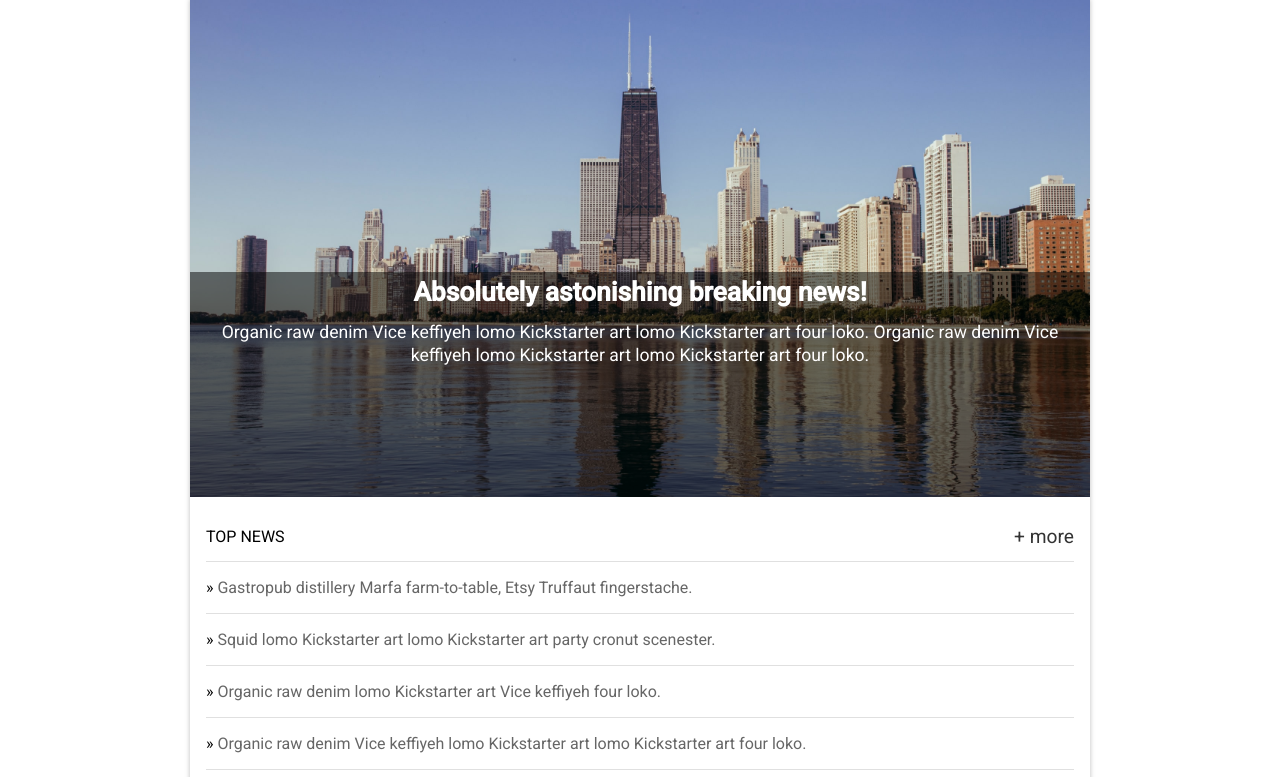
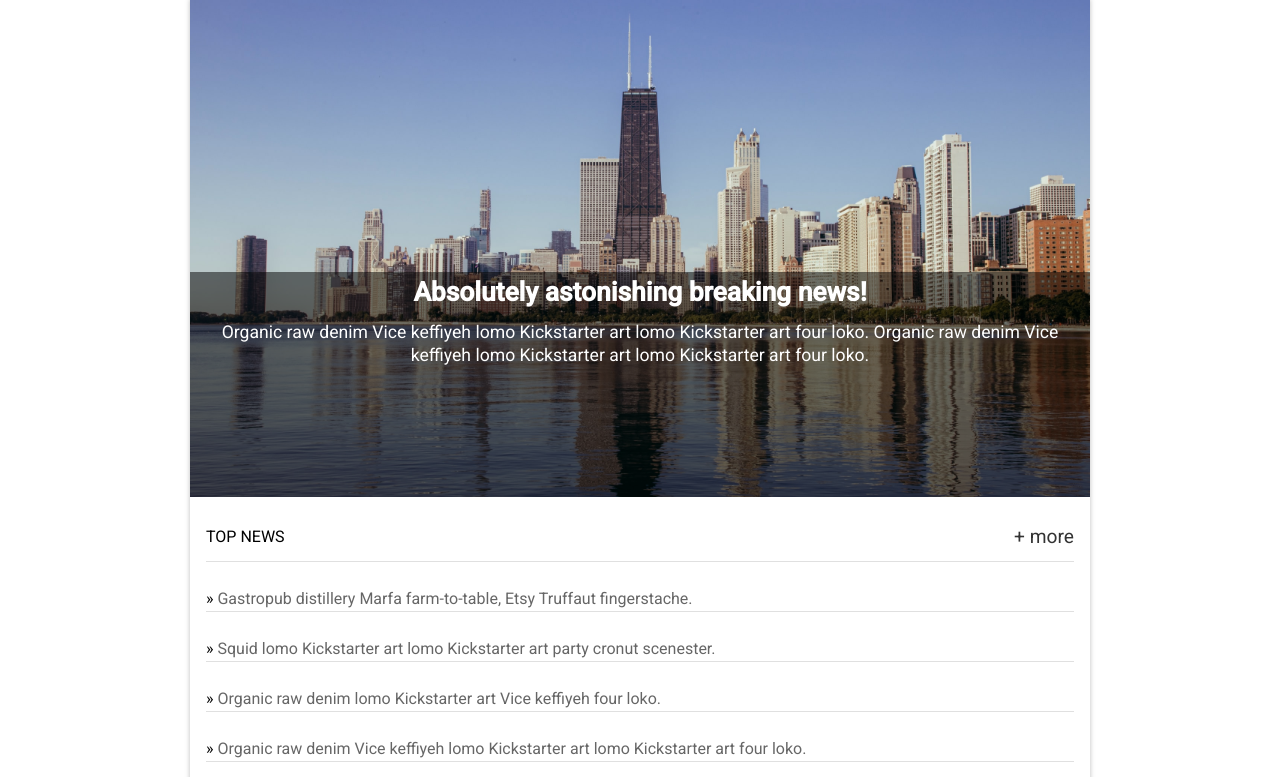
Before and after one commit to zetaleo/layouts, a website: page brighton-times/index.html in a window 1280 px wide. Shown: the part 175-952 px from the top of the page. Drawn offline with Linux system fonts and the light colour scheme.

Commit message:
Increase top-news block's height

```diff
--- a/brighton-times/main.css
+++ b/brighton-times/main.css
@@ -162,7 +162,7 @@ main {
  */
 
 .top-news {
-  height: 300px;
+  /* height: 400px; */
   padding: 1em;
 }
 .news__title {
@@ -178,8 +178,10 @@ main {
 
 .top-news__item {
   border-bottom: 1px solid #e0e0e0;
-  padding: 1em 0;
-  line-height: 19px;
+  /* padding: 1em 0; */
+  line-height: 25px;
+  margin: 24px 0;
+
 }
 
 .top-news__item:before {
```
